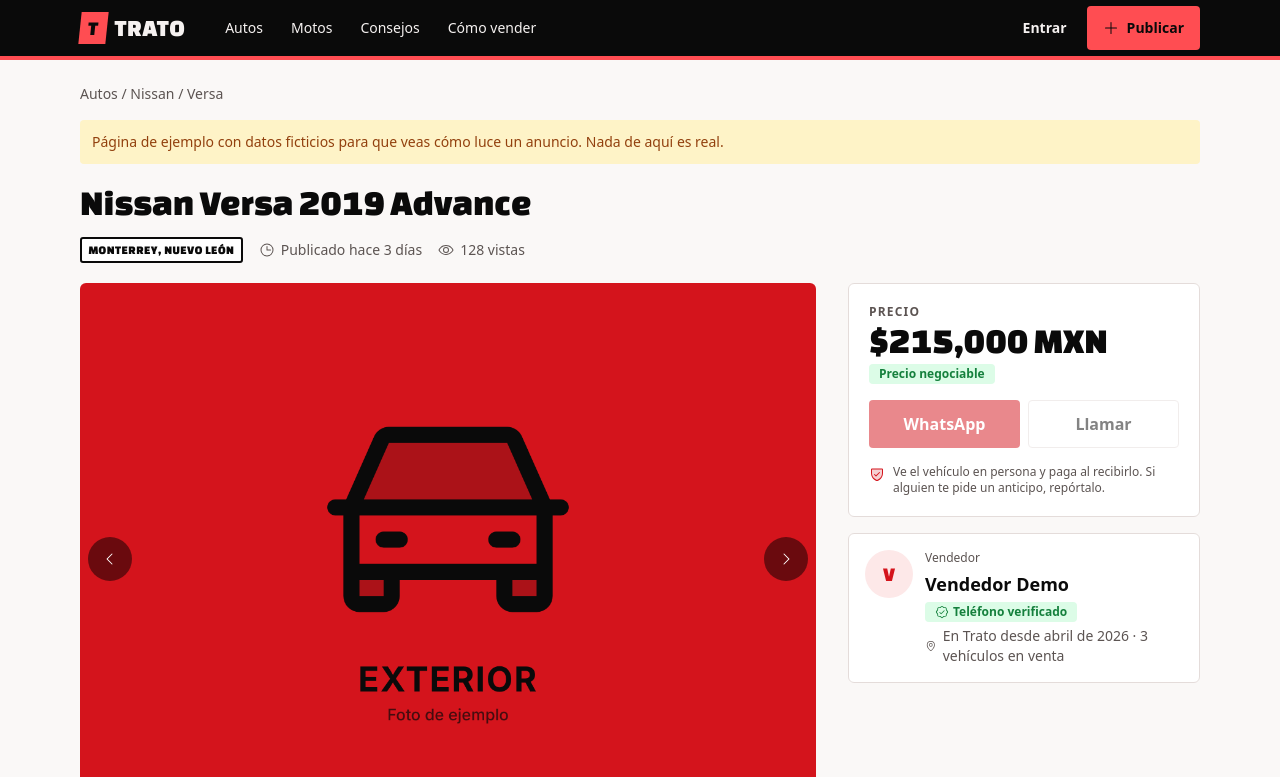
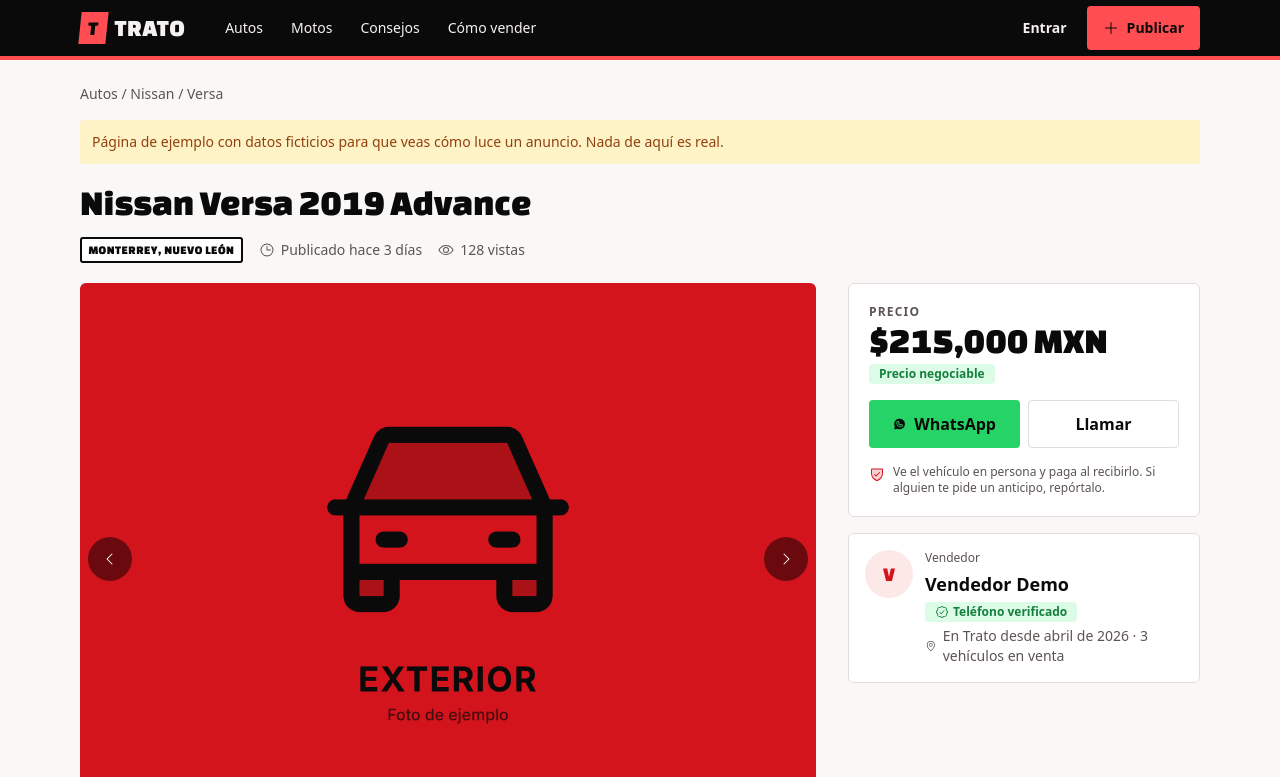
Before and after one commit to haymarceau1-droid/Trato, a Next.js app: page /ejemplo in a window 1280 px wide. Shown: the top 777 px of the page. Built offline with nearby package versions, Linux system fonts and the light colour scheme; no server answers.

Commit message:
WhatsApp buttons: brand green with WhatsApp logo
Co-Authored-By: Claude Sonnet 5.5 <noreply@anthropic.com>
Claude-Session: https://claude.ai/code/session_01SvitRnRv3x1BTzickVyJRx

```diff
--- a/src/components/listings/contact-buttons.tsx
+++ b/src/components/listings/contact-buttons.tsx
@@ -2,7 +2,7 @@
 
 import { useState } from "react";
 import { usePathname, useRouter } from "next/navigation";
-import { WhatsappLogo as MessageCircle, Phone } from "@phosphor-icons/react/dist/ssr";
+import { WhatsappLogo, Phone } from "@phosphor-icons/react/dist/ssr";
 import { Button } from "@/components/ui/button";
 
 function useContact(listingId: string) {
@@ -34,8 +34,8 @@ export function ContactButtons({ listingId }: { listingId: string }) {
   return (
     <div className="space-y-2">
       <div className="grid grid-cols-2 gap-2">
-        <Button size="lg" disabled={busy !== null} onClick={() => contact("wa")}>
-          <MessageCircle className="size-5" aria-hidden /> WhatsApp
+        <Button size="lg" variant="whatsapp" disabled={busy !== null} onClick={() => contact("wa")}>
+          <WhatsappLogo weight="fill" className="size-7" aria-hidden /> WhatsApp
         </Button>
         <Button size="lg" variant="outline" disabled={busy !== null} onClick={() => contact("tel")}>
           <Phone className="size-5" aria-hidden /> Llamar
@@ -61,8 +61,13 @@ export function MobileContactBar({ listingId, price }: { listingId: string; pric
     <div className="border-foreground bg-card fixed inset-x-0 bottom-14 z-30 border-t-2 px-4 py-2 md:hidden">
       <div className="flex items-center gap-3">
         <p className="font-display text-xl">{price}</p>
-        <Button className="ml-auto flex-1" disabled={busy !== null} onClick={() => contact("wa")}>
-          <MessageCircle className="size-5" aria-hidden /> WhatsApp
+        <Button
+          className="ml-auto flex-1"
+          variant="whatsapp"
+          disabled={busy !== null}
+          onClick={() => contact("wa")}
+        >
+          <WhatsappLogo weight="fill" className="size-7" aria-hidden /> WhatsApp
         </Button>
         <Button
           variant="outline"
--- a/src/components/listings/listing-view.tsx
+++ b/src/components/listings/listing-view.tsx
@@ -10,6 +10,7 @@ import {
   PencilSimple,
   Receipt,
   ShieldCheck,
+  WhatsappLogo,
 } from "@phosphor-icons/react/dist/ssr";
 import { brand } from "@/config/brand";
 import { FUELS, INVOICE_TYPES, TRANSMISSIONS, labelOf, stateName } from "@/lib/constants";
@@ -178,10 +179,10 @@ export function ListingView({ l, seller, similar, favorites, isOwner, demo }: Pr
               </LinkButton>
             ) : demo ? (
               <div className="grid grid-cols-2 gap-2">
-                <Button size="lg" disabled>
-                  WhatsApp
+                <Button size="lg" variant="whatsapp">
+                  <WhatsappLogo weight="fill" className="size-7" aria-hidden /> WhatsApp
                 </Button>
-                <Button size="lg" variant="outline" disabled>
+                <Button size="lg" variant="outline">
                   Llamar
                 </Button>
               </div>
--- a/src/components/ui/button.tsx
+++ b/src/components/ui/button.tsx
@@ -10,6 +10,8 @@ const variants = {
   ghost: "text-foreground hover:bg-muted",
   danger: "bg-danger text-white hover:opacity-90",
   soft: "bg-primary-soft text-primary hover:opacity-90",
+  // Verde de WhatsApp con texto oscuro: contraste AA (el blanco sobre #25D366 no lo cumple).
+  whatsapp: "bg-[#25D366] text-[#0a0a0a] hover:opacity-90",
 } as const;
 const sizes = { md: "", lg: "min-h-12 px-6 text-base", icon: "w-11 px-0" } as const;
 
```
